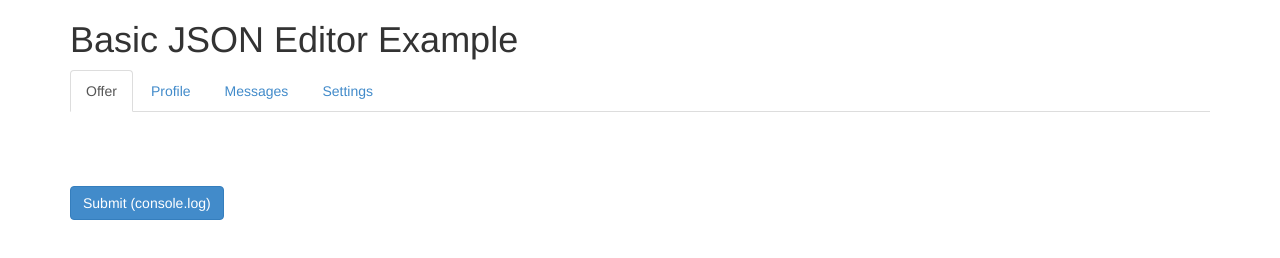
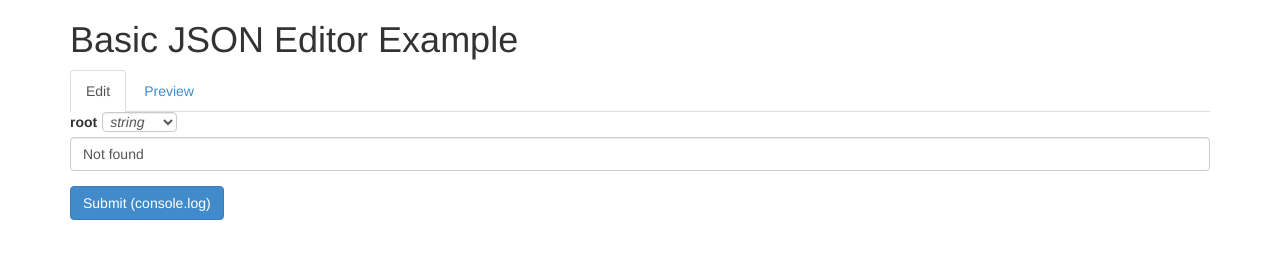
Before and after one commit to schaman/ic-tpl-playground, a plain HTML site: page index.html in a window 1280 px wide. Drawn offline with Linux system fonts and the light colour scheme; no server answers.

Commit message:
editor ready

```diff
--- a/index.html
+++ b/index.html
@@ -5,6 +5,11 @@
     <title>Basic JSON Editor Example</title>
     <link rel="stylesheet" href="lib/bootstrap-3.2.0/css/bootstrap.min.css"/>
     <link rel="stylesheet" href="lib/font-awesome-4.2.0/css/font-awesome.min.css"/>
+<style type="text/css">
+#offer-editor textarea {
+  height: 100px;
+}
+</style>
   </head>
   <body>
     <div class="container">
@@ -12,22 +17,18 @@
 
       <!-- Nav tabs -->
       <ul class="nav nav-tabs" role="tablist">
-        <li class="active"><a href="#offer" role="tab" data-toggle="tab">Offer</a></li>
-        <li><a href="#profile" role="tab" data-toggle="tab">Profile</a></li>
-        <li><a href="#messages" role="tab" data-toggle="tab">Messages</a></li>
-        <li><a href="#settings" role="tab" data-toggle="tab">Settings</a></li>
+        <li class="active"><a href="#edit" role="tab" data-toggle="tab">Edit</a></li>
+        <li><a href="#preview" role="tab" data-toggle="tab">Preview</a></li>
       </ul>
 
       <!-- Tab panes -->
       <div class="tab-content">
-        <div class="tab-pane fade active" id="offer">
+        <div class="tab-pane active" id="edit">
           <div id='offer-editor'></div>
         </div>
-        <div class="tab-pane" id="profile">...</div>
-        <div class="tab-pane" id="messages">...</div>
-        <div class="tab-pane" id="settings">...</div>
+        <div class="tab-pane" id="preview">
+        </div>
       </div>
-
 
       <button id='submit' class="btn btn-primary">Submit (console.log)</button>
     </div>
@@ -49,6 +50,7 @@
       if (def.$ref) {
         var ref = def.$ref;
         obj[prop] = YAML.parse(getRemote(base + ref));
+        obj[prop].options = { collapsed: true };
       } else if (typeof def === 'object') {
         resolveRefs(def, base);
       }
@@ -73,7 +75,8 @@
     startval: YAML.parse(getRemote('data/data.yaml')),
     theme: 'bootstrap3',
     iconlib: 'fontawesome4',
-    object_layout: 'grid'
+    disable_edit_json: true,
+    //object_layout: 'grid'
   });
 
   // Hook up the submit button to log to the console
```
Also changed, not shown: 7 other files.
